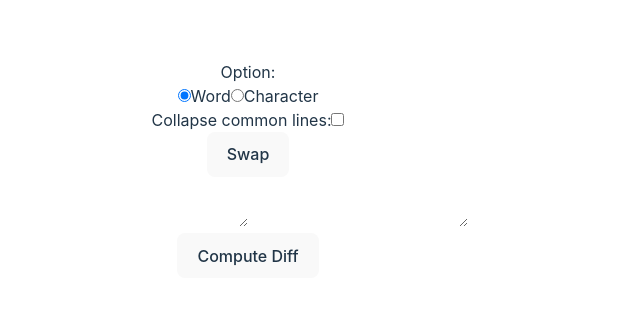
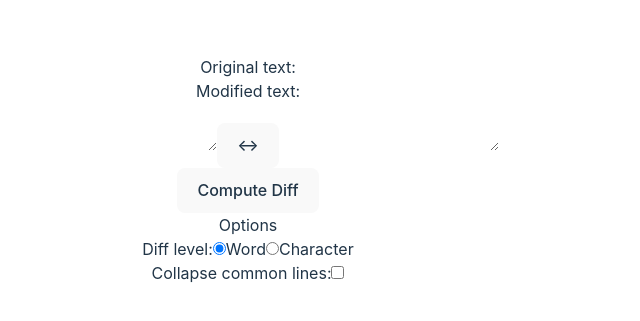
Before and after one commit to mapang02/visual-diff, a Preact app: page / in a window 1280 px wide. Shown: the part 231-552 px from the top of the page, without its empty margins (392-1032 px from the left). Built offline with nearby package versions, Linux system fonts and the light colour scheme.

Commit message:
Visual styling WIP

```diff
--- a/index.html
+++ b/index.html
@@ -4,7 +4,7 @@
     <meta charset="UTF-8" />
     <link rel="icon" type="image/svg+xml" href="/vite.svg" />
     <meta name="viewport" content="width=device-width, initial-scale=1.0" />
-    <title>Vite + Preact + TS</title>
+    <title>Visual Diff Tool</title>
   </head>
   <body>
     <div id="app"></div>
--- a/src/app.tsx
+++ b/src/app.tsx
@@ -1,38 +1,32 @@
 import { useState } from 'preact/hooks'
-//import TextArea from './components/TextArea'
-import DiffDisplay from './components/DiffDisplay'
 //import preactLogo from './assets/preact.svg'
 //import viteLogo from '/vite.svg'
 import './app.css'
+import DiffDisplay from './components/DiffDisplay'
 import OptionsMenu from './components/OptionsMenu';
+import TextInput from './components/TextInput';
 import { DiffOptions, OptionsContext } from "./context/OptionsContext";
 import { TextInputState, TextInputContext } from "./context/TextInputContext";
-import TextInput from './components/TextInput';
 
 export function App() {
-  //const [oldText, setOldText] = useState("");
-  //const [newText, setNewText] = useState("");
-  const [options, setOptions] = useState<DiffOptions>({ diffMode: "word", collapseLines: false });
+  const defaultOptions: DiffOptions = {
+    diffMode: "word",
+    collapseLines: false
+  };
+  const [options, setOptions] = useState(defaultOptions);
   const [inputState, setInputState] = useState<TextInputState>({ oldInput: "", newInput: "", oldTextValue: "", newTextValue: "" });
-
-
-  const swapInputs = () => {
-    setInputState({ oldInput: inputState.newTextValue, newInput: inputState.oldTextValue, oldTextValue: inputState.newTextValue, newTextValue: inputState.oldTextValue })
-  }
 
   return (
     <OptionsContext.Provider value={{ options: options, setOptions: setOptions }}>
       <TextInputContext.Provider value={{ inputState: inputState, setInputState: setInputState }}>
-        <div class="w-full">
-          <OptionsMenu/>
-          <button
-            name="swap-inputs"
-            onClick={swapInputs}
-          >
-            Swap
-          </button>
-          <DiffDisplay/>
+        <div class="m-4 max-h-svh">
+          <div class="h-[50svh] overflow-auto bg-gray-100/10 rounded my-2 p-1">
+            <DiffDisplay/>
+          </div>
           <TextInput/>
+          <div class="m-auto">
+            <OptionsMenu/>
+          </div>
         </div>
       </TextInputContext.Provider>
     </OptionsContext.Provider>
--- a/src/components/DiffDisplay.tsx
+++ b/src/components/DiffDisplay.tsx
@@ -19,7 +19,6 @@ export default function DiffDisplay() {
   const { inputState } = useContext(TextInputContext)!;
 
   const dispTableLines = useMemo(() => {
-    console.log("Updated memoized value");
     return generateDisplayLines(inputState.oldTextValue, inputState.newTextValue, options);
   }, [inputState.oldTextValue, inputState.newTextValue, options]);
 
@@ -250,12 +249,12 @@ export default function DiffDisplay() {
   }
 
   return (
-    <table class="table-fixed w-full">
+    <table class="table-fixed w-full font-mono">
       <thead>
         <tr>
-          <th class="w-8"/>
+          <th class="w-16"/>
           <th/>
-          <th class="w-8"/>
+          <th class="w-16"/>
           <th/>
         </tr>
       </thead>
@@ -282,9 +281,9 @@ function CollapsedLines(props: CollapsedLinesProps) {
           <table class="table-fixed w-full">
             <thead>
               <tr>
-                <th class="w-8"/>
+                <th class="w-16"/>
                 <th/>
-                <th class="w-8"/>
+                <th class="w-16"/>
                 <th/>
               </tr>
             </thead>
@@ -299,9 +298,9 @@ function CollapsedLines(props: CollapsedLinesProps) {
 
   return (  // Collapsed text section
     <tr onClick={() => setIsOpen(true)} class={COLLAPSED_LINE_STYLE}>
-      <td>...</td>
+      <td class={LINE_NUM_STYLE}>...</td>
       <td>{`Lines ${props.oStartLineno} to ${props.oStartLineno + props.collapsedLines.length} collapsed`}</td>
-      <td>...</td>
+      <td class={LINE_NUM_STYLE}>...</td>
       <td>{`Lines ${props.nStartLineno} to ${props.nStartLineno + props.collapsedLines.length} collapsed`}</td>
     </tr>
   );
--- a/src/components/OptionsMenu.tsx
+++ b/src/components/OptionsMenu.tsx
@@ -5,9 +5,10 @@ export default function OptionsMenu() {
   const { options, setOptions } = useContext(OptionsContext)!;
 
   return (
-    <fieldset>
-      <legend>Option:</legend>
+    <fieldset class="w-max border-2 rounded p-2 m-auto text-left">
+      <legend class="text-center px-2 m-auto">Options</legend>
       <div>
+        <label class="text-left mx-2">Diff level:</label>
         <input
           type="radio"
           id="diff-mode-option-1"
@@ -15,17 +16,21 @@ export default function OptionsMenu() {
           onClick={() => setOptions({...options, diffMode: "word"})}
           checked={options.diffMode === "word"}
         />
-        <label for="diff-option-1">Word</label>
+        <label class="pl-0.5 pr-2" for="diff-option-1">
+          Word
+        </label>
         <input
           type="radio"
           id="diff-mode-option-2"
           name="diff-mode-option"
           onClick={() => setOptions({...options, diffMode: "char"})}
         />
-        <label for="diff-option-2">Character</label>
+        <label class="pl-0.5 pr-2" for="diff-option-2">
+          Character
+        </label>
       </div>
       <div>
-        <label for="collapse-option">Collapse common lines:</label>
+        <label class="text-left mx-2" for="collapse-option">Collapse common lines:</label>
         <input
           type="checkbox"
           id="collapse-option"
--- a/src/components/TextInput.tsx
+++ b/src/components/TextInput.tsx
@@ -1,41 +1,51 @@
-import { JSX } from "preact";
 import TextInputContext from "../context/TextInputContext";
 import { useContext } from "preact/hooks";
 
-interface TextAreaProps extends JSX.TextareaHTMLAttributes<HTMLTextAreaElement> {
-  extraProp?: string;
-}
+const TEXT_INPUT_STYLE = "w-full p-2 rounded font-mono resize-none";
 
-// @ts-ignore
-export default function TextArea(props: TextAreaProps) {
+export default function TextArea() {
   const { inputState, setInputState } = useContext(TextInputContext)!;
 
-  /*
-  const submitInputText = (e: JSX.TargetedSubmitEvent<HTMLFormElement>) => {
-    e.preventDefault();
-
-    const formData = new FormData(e.currentTarget);
-    setInputState({oldText: formData.get("old-text") as string, newText: formData.get("new-text") as string});
+  const swapInputs = () => {
+    setInputState({
+      oldInput: inputState.newTextValue,
+      newInput: inputState.oldTextValue,
+      oldTextValue: inputState.newTextValue,
+      newTextValue: inputState.oldTextValue
+    })
   }
-  */
 
   return (
     <div>
-      <div class="grid grid-cols-2">
+      <div class="grid grid-cols-[1fr_max-content_1fr] gap-x-2 gap-y-2 items-center">
+        <div>
+          Original text:
+        </div>
+        <div/>
+        <div>
+          Modified text:
+        </div>
         <textarea
           name="old-text"
-          class="w-full resize-none"
+          class={TEXT_INPUT_STYLE}
           onInput={(e) => setInputState({ ...inputState, oldInput: e.currentTarget.value })}
           value={inputState.oldInput}
         />
+        <button
+          class="h-max p-1"
+          onClick={swapInputs}
+        >
+          {"↔"}
+        </button>
         <textarea
           name="new-text"
-          class="w-full resize-none"
+          class={TEXT_INPUT_STYLE}
           onInput={(e) => setInputState({ ...inputState, newInput: e.currentTarget.value })}
           value={inputState.newInput}
         />
       </div>
       <button
+        class="my-2"
         onClick={() => setInputState({ ...inputState, oldTextValue: inputState.oldInput, newTextValue: inputState.newInput })}
       >
         Compute Diff
```
